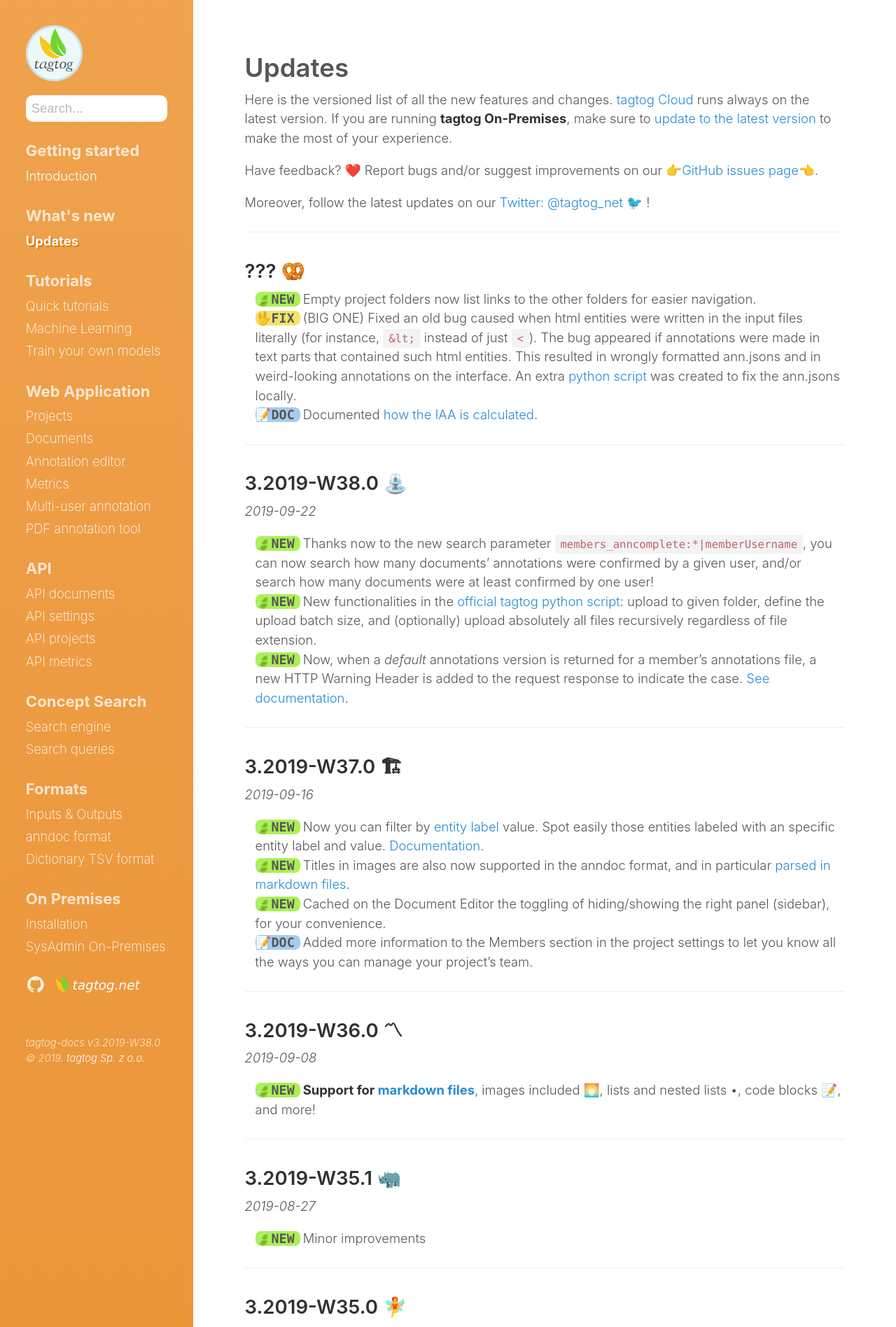
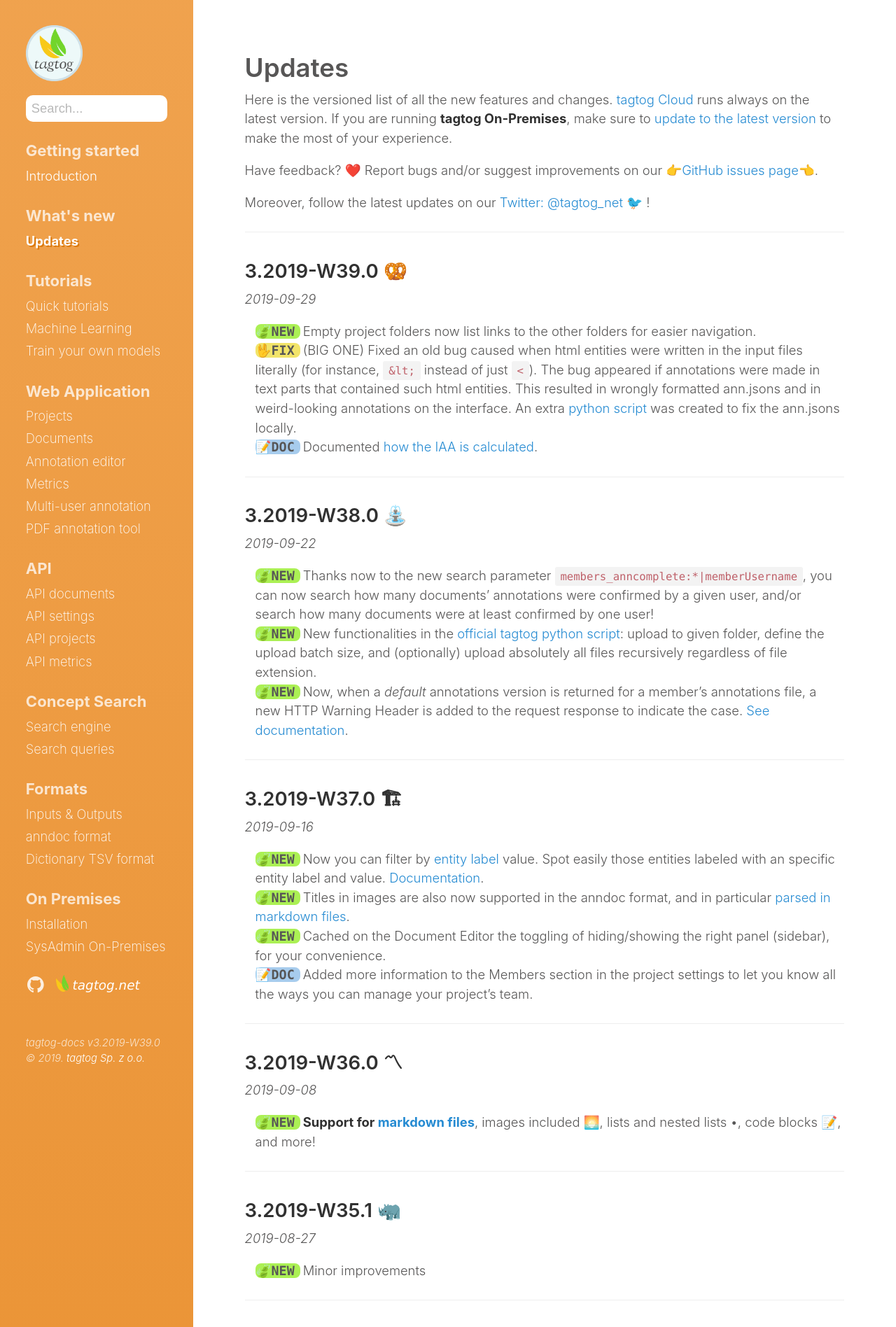
Before and after one commit to tagtogorg/tagtog-doc, a Jekyll site: the page built from updates.md, in a window 1280 px wide. Shown: the top 1896 px of the page at 70% size. Built offline with Jekyll 4.4.1, drawn with Linux system fonts in a browser that asks for light colours; nearby versions of some CDN libraries; emoji names are drawn with the system emoji font.

Commit message:
Bump version: 3.2019-W39.0 🥨

```diff
--- a/_config.yml
+++ b/_config.yml
@@ -71,7 +71,7 @@ plugins:
   - jemoji
 
 # Custom vars
-version: 3.2019-W38.0
+version: 3.2019-W39.0
 sidebar_home_link: true
 search_page: false
 # sidebar_blog_link:  '/blog'   # By default, your home page is your blog
--- a/updates.md
+++ b/updates.md
@@ -14,7 +14,8 @@ Moreover, follow the latest updates on our [Twitter: @tagtog_net 🐦](https://t
 
 ---
 
-## ??? 🥨
+## 3.2019-W39.0 🥨
+_2019-09-29_
 
 <ul class="updates">
   <li class="new"><span markdown="1">Empty project folders now list links to the other folders for easier navigation.</span></li>
```
Also changed, not shown: 1 other file.
